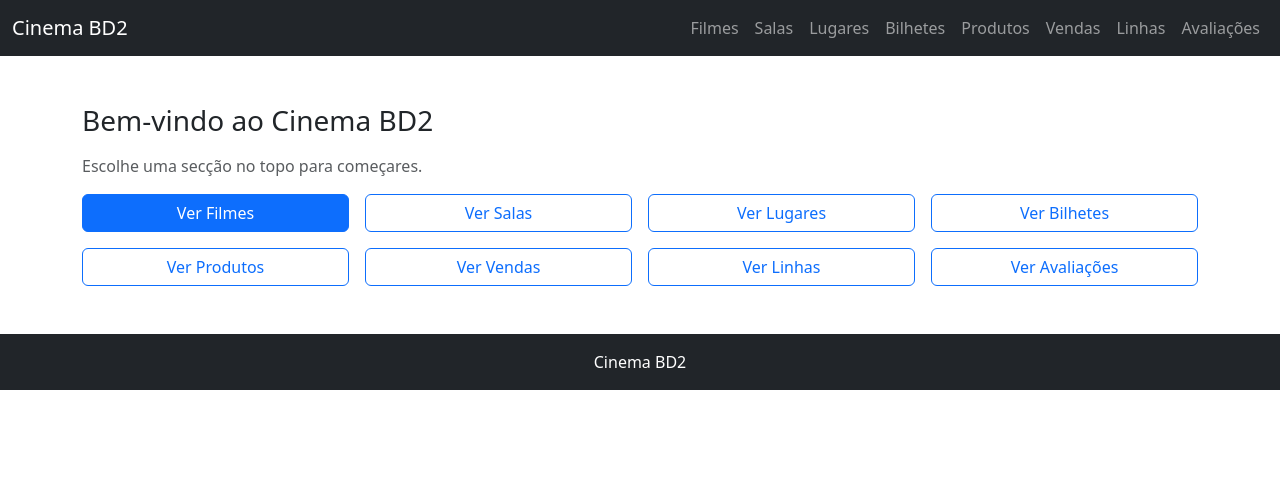
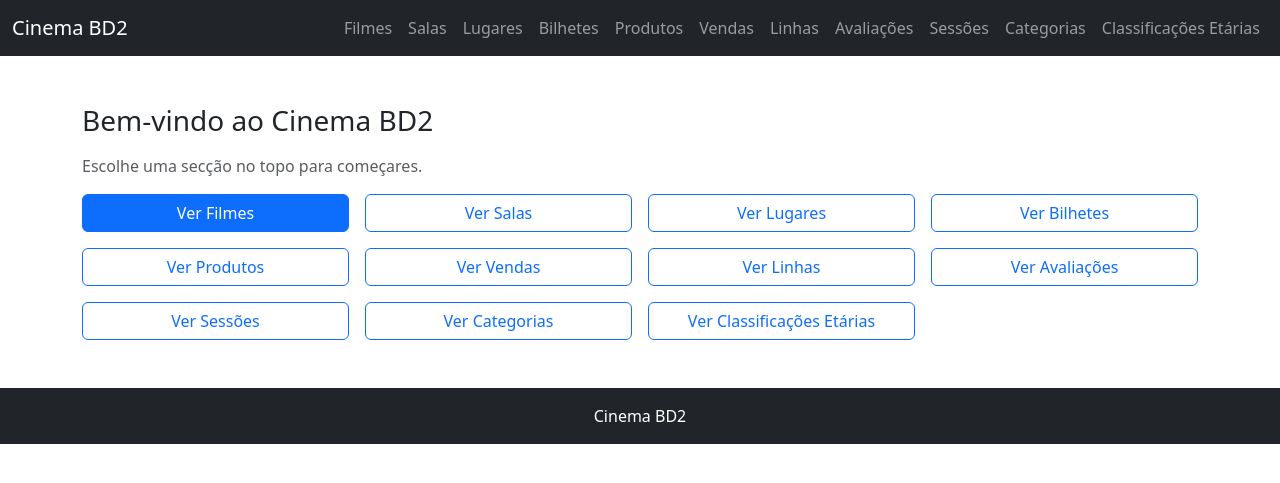
Before and after one commit to OgidorM/ProjetoBD2, a Django app: page / in a window 1280 px wide. Shown: the top 483 px of the page. Run offline with Django 5.2, Linux system fonts and the light colour scheme.

```diff
--- a/b2da1/urls.py
+++ b/b2da1/urls.py
@@ -14,4 +14,7 @@ urlpatterns = [
     path('vendas/', include('vendas_front.urls')),
     path('vendaslinhas/', include('vendaslinhas_front.urls')),
     path('avaliacoes/', include('avaliacoes_front.urls')),
+    path('sessoes/', include('sessoes_front.urls')),
+    path('categorias/', include('categorias_front.urls')),
+    path('classificacoesetarias/', include('classificacoesetarias_front.urls')),
 ]
--- a/bd2ap1/models.py
+++ b/bd2ap1/models.py
@@ -135,8 +135,8 @@ class Sessoes(models.Model):
         blank=True, null=True,
         related_name='sessoes'
     )
-    inicio = models.DateTimeField()
-    fim = models.DateTimeField()
+    inicio = models.TimeField()
+    fim = models.TimeField()
     versao = models.CharField(max_length=8)
     estadosessao = models.CharField(max_length=20)
     precosessao = models.DecimalField(max_digits=5, decimal_places=2, blank=True, null=True)
--- a/templates/core/base.html
+++ b/templates/core/base.html
@@ -24,6 +24,9 @@
           <li class="nav-item"><a class="nav-link" href="{% url 'lista_vendas' %}">Vendas</a></li>
           <li class="nav-item"><a class="nav-link" href="{% url 'lista_vendaslinhas' %}">Linhas</a></li>
           <li class="nav-item"><a class="nav-link" href="{% url 'lista_avaliacoes' %}">Avaliações</a></li>
+          <li class="nav-item"><a class="nav-link" href="{% url 'lista_sessoes' %}">Sessões</a></li>
+          <li class="nav-item"><a class="nav-link" href="{% url 'lista_categorias' %}">Categorias</a></li>
+          <li class="nav-item"><a class="nav-link" href="{% url 'lista_classificacoesetarias' %}">Classificações Etárias</a></li>
         </ul>
       </div>
     </div>
--- a/templates/core/index.html
+++ b/templates/core/index.html
@@ -32,6 +32,15 @@
     <div class="col-sm-6 col-lg-3">
       <a href="{% url 'lista_avaliacoes' %}" class="btn btn-outline-primary w-100">Ver Avaliações</a>
     </div>
+    <div class="col-sm-6 col-lg-3">
+      <a href="{% url 'lista_sessoes' %}" class="btn btn-outline-primary w-100">Ver Sessões</a>
+    </div>
+    <div class="col-sm-6 col-lg-3">
+      <a href="{% url 'lista_categorias' %}" class="btn btn-outline-primary w-100">Ver Categorias</a>
+    </div>
+    <div class="col-sm-6 col-lg-3">
+      <a href="{% url 'lista_classificacoesetarias' %}" class="btn btn-outline-primary w-100">Ver Classificações Etárias</a>
+    </div>
   </div>
 </div>
 {% endblock %}
```
Also changed, not shown: b2da1/settings.py (+7 -3 lines).
